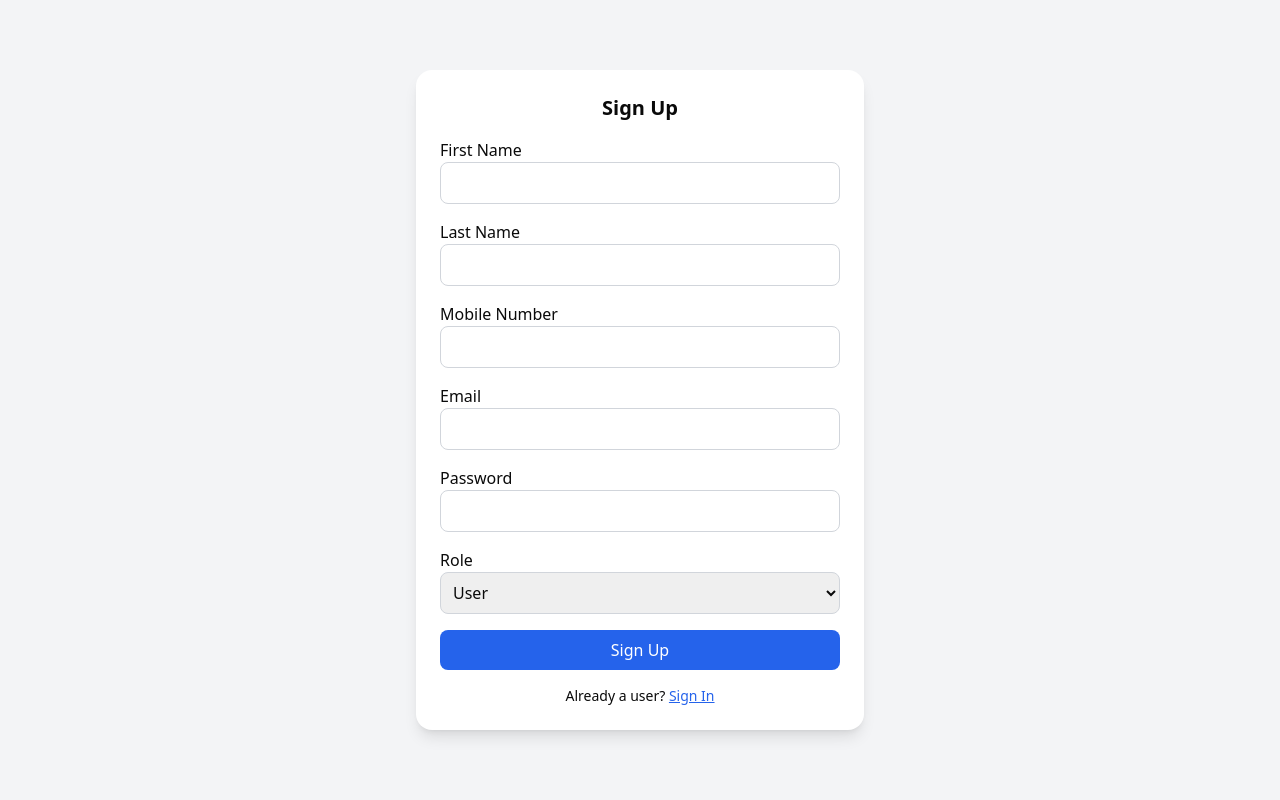
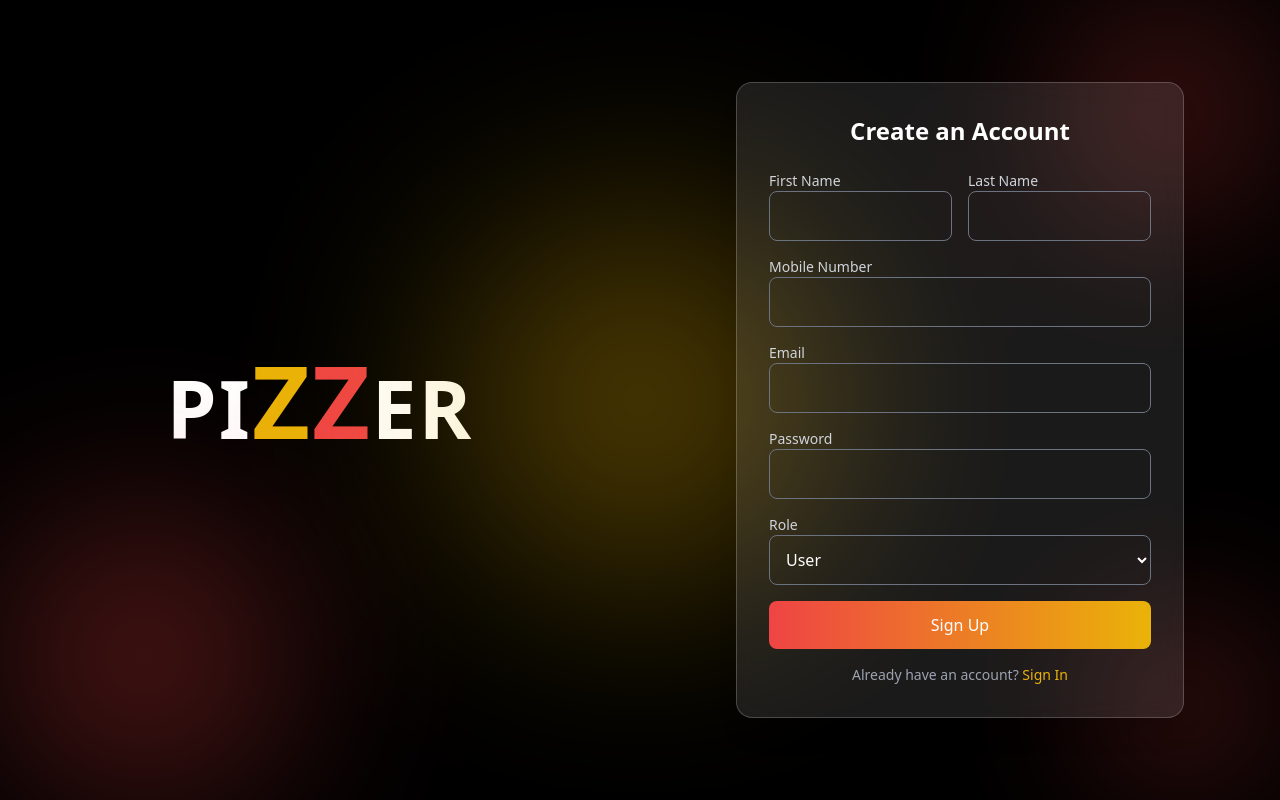
Before and after one commit to Nilanjan-Mondal/Pizzerr, a React (Vite) app in the folder Client/: page /auth in a window 1280 px wide. Built offline with nearby package versions, Linux system fonts and the light colour scheme; no server answers.

Commit message:
Styled the auth page

```diff
--- a/Client/src/Pages/Authpage.jsx
+++ b/Client/src/Pages/Authpage.jsx
@@ -1,8 +1,9 @@
 import { useState } from "react";
 import axios from "axios";
+import { Link } from "react-router-dom";
 
 export default function AuthPage({ onAuth }) {
-  const [isSignUp, setIsSignUp] = useState(true); // Toggle between Sign Up & Sign In
+  const [isSignUp, setIsSignUp] = useState(true);
   const [formData, setFormData] = useState({
     firstName: "",
     lastName: "",
@@ -25,14 +26,9 @@ export default function AuthPage({ onAuth }) {
 
     try {
       const response = await axios.post(url, formData, { withCredentials: true });
-
       if (response.data.success) {
-
-          console.log(response.data.data.role);
-
         localStorage.setItem("role", response.data.data.role);
-
-          onAuth(); // Call the onAuth function after successful sign-in or sign-up
+        onAuth();
       }
     } catch (error) {
       console.error("Error:", error.response?.data || error.message);
@@ -40,104 +36,80 @@ export default function AuthPage({ onAuth }) {
     }
   };
 
+  return (
+    <div className="flex flex-col md:flex-row h-screen bg-black relative justify-center items-center px-4 md:px-0">
+      {/* Background Effects */}
+      <div className="absolute inset-0 overflow-hidden">
+        <div className="absolute top-[50%] left-[50%] transform -translate-x-1/2 -translate-y-1/2 w-[18rem] md:w-[22rem] h-[18rem] md:h-[22rem] bg-yellow-500 opacity-40 rounded-full blur-[120px]"></div>
+        <div className="absolute bottom-0 left-0 w-[14rem] md:w-[18rem] h-[14rem] md:h-[18rem] bg-red-500 opacity-35 rounded-full blur-[100px]"></div>
+        <div className="absolute top-0 right-0 w-[12rem] md:w-[14rem] h-[12rem] md:h-[14rem] bg-red-500 opacity-30 rounded-full blur-[90px]"></div>
+        <div className="absolute bottom-0 right-0 w-[10rem] md:w-[12rem] h-[10rem] md:h-[12rem] bg-red-500 opacity-25 rounded-full blur-[80px]"></div>
+      </div>
 
-  return (
-    <div className="flex justify-center items-center h-screen bg-gray-100">
-      <div className="w-full max-w-md p-6 shadow-lg bg-white rounded-2xl">
-        <h2 className="text-xl font-bold mb-4 text-center">
-          {isSignUp ? "Sign Up" : "Sign In"}
+      {/* Left Section: Logo */}
+      <div className="flex items-center justify-center md:w-1/2 w-full mb-8 md:mb-0">
+        <Link to="/" className="text-white text-6xl md:text-[80px] font-extrabold tracking-wide">
+          PI<span className="text-yellow-500 text-[80px] md:text-[100px]">Z</span>
+          <span className="text-red-500 text-[80px] md:text-[100px]">Z</span>ER
+        </Link>
+      </div>
+
+      {/* Right Section: Form */}
+      <div className="relative z-10 w-full md:w-1/2 flex justify-center p-4">
+        <div className="w-full max-w-md p-8 bg-white/10 border border-white/20 shadow-xl backdrop-blur-md rounded-2xl">
+          <h2 className="text-2xl font-bold text-center text-white mb-6">
+            {isSignUp ? "Create an Account" : "Welcome Back"}
           </h2>
+
           <form onSubmit={handleSubmit} className="space-y-4">
             {isSignUp && (
               <>
+                <div className="grid grid-cols-1 md:grid-cols-2 gap-4">
                   <div>
-                <label className="block font-medium">First Name</label>
-                <input
-                  type="text"
-                  name="firstName"
-                  value={formData.firstName}
-                  onChange={handleChange}
-                  required
-                  className="w-full p-2 border border-gray-300 rounded-lg"
-                />
+                    <label className="block text-sm font-medium text-gray-300">First Name</label>
+                    <input type="text" name="firstName" value={formData.firstName} onChange={handleChange} required className="w-full p-3 bg-transparent border border-gray-500 text-white rounded-lg focus:ring-2 focus:ring-red-500" />
                   </div>
                   <div>
-                <label className="block font-medium">Last Name</label>
-                <input
-                  type="text"
-                  name="lastName"
-                  value={formData.lastName}
-                  onChange={handleChange}
-                  required
-                  className="w-full p-2 border border-gray-300 rounded-lg"
-                />
+                    <label className="block text-sm font-medium text-gray-300">Last Name</label>
+                    <input type="text" name="lastName" value={formData.lastName} onChange={handleChange} required className="w-full p-3 bg-transparent border border-gray-500 text-white rounded-lg focus:ring-2 focus:ring-red-500" />
+                  </div>
                 </div>
                 <div>
-                <label className="block font-medium">Mobile Number</label>
-                <input
-                  type="tel"
-                  name="mobileNumber"
-                  value={formData.mobileNumber}
-                  onChange={handleChange}
-                  required
-                  className="w-full p-2 border border-gray-300 rounded-lg"
-                />
+                  <label className="block text-sm font-medium text-gray-300">Mobile Number</label>
+                  <input type="tel" name="mobileNumber" value={formData.mobileNumber} onChange={handleChange} required className="w-full p-3 bg-transparent border border-gray-500 text-white rounded-lg focus:ring-2 focus:ring-red-500" />
                 </div>
               </>
             )}
             <div>
-            <label className="block font-medium">Email</label>
-            <input
-              type="email"
-              name="email"
-              value={formData.email}
-              onChange={handleChange}
-              required
-              className="w-full p-2 border border-gray-300 rounded-lg"
-            />
+              <label className="block text-sm font-medium text-gray-300">Email</label>
+              <input type="email" name="email" value={formData.email} onChange={handleChange} required className="w-full p-3 bg-transparent border border-gray-500 text-white rounded-lg focus:ring-2 focus:ring-yellow-500" />
             </div>
             <div>
-            <label className="block font-medium">Password</label>
-            <input
-              type="password"
-              name="password"
-              value={formData.password}
-              onChange={handleChange}
-              required
-              className="w-full p-2 border border-gray-300 rounded-lg"
-            />
+              <label className="block text-sm font-medium text-gray-300">Password</label>
+              <input type="password" name="password" value={formData.password} onChange={handleChange} required className="w-full p-3 bg-transparent border border-gray-500 text-white rounded-lg focus:ring-2 focus:ring-yellow-500" />
             </div>
             {isSignUp && (
               <div>
-              <label className="block font-medium">Role</label>
-              <select
-                name="role"
-                value={formData.role}
-                onChange={handleChange}
-                className="w-full p-2 border border-gray-300 rounded-lg"
-              >
-                <option value="USER">User</option>
-                <option value="ADMIN">Admin</option>
+                <label className="block text-sm font-medium text-gray-300">Role</label>
+                <select name="role" value={formData.role} onChange={handleChange} className="w-full p-3 bg-transparent border border-gray-500 text-white rounded-lg focus:ring-2 focus:ring-orange-500">
+                  <option value="USER" className="text-black">User</option>
+                  <option value="ADMIN" className="text-black">Admin</option>
                 </select>
               </div>
             )}
-          <button
-            type="submit"
-            className="w-full bg-blue-600 text-white py-2 rounded-lg hover:bg-blue-700"
-          >
+            <button type="submit" className="w-full py-3 text-white bg-gradient-to-r from-red-500 to-yellow-500 rounded-lg hover:from-yellow-500 hover:to-red-500 transition-all">
               {isSignUp ? "Sign Up" : "Sign In"}
             </button>
           </form>
-        <p className="mt-4 text-center text-sm">
-          {isSignUp ? "Already a user?" : "New here?"}{" "}
-          <button
-            onClick={() => setIsSignUp(!isSignUp)}
-            className="text-blue-600 underline"
-          >
+
+          <p className="mt-4 text-center text-sm text-gray-400">
+            {isSignUp ? "Already have an account?" : "Don't have an account?"}{" "}
+            <button onClick={() => setIsSignUp(!isSignUp)} className="text-yellow-500 hover:text-red-500 transition-all">
               {isSignUp ? "Sign In" : "Sign Up"}
             </button>
           </p>
         </div>
       </div>
+    </div>
   );
 }
```
Lines whose indentation alone changed are shown as unchanged.
